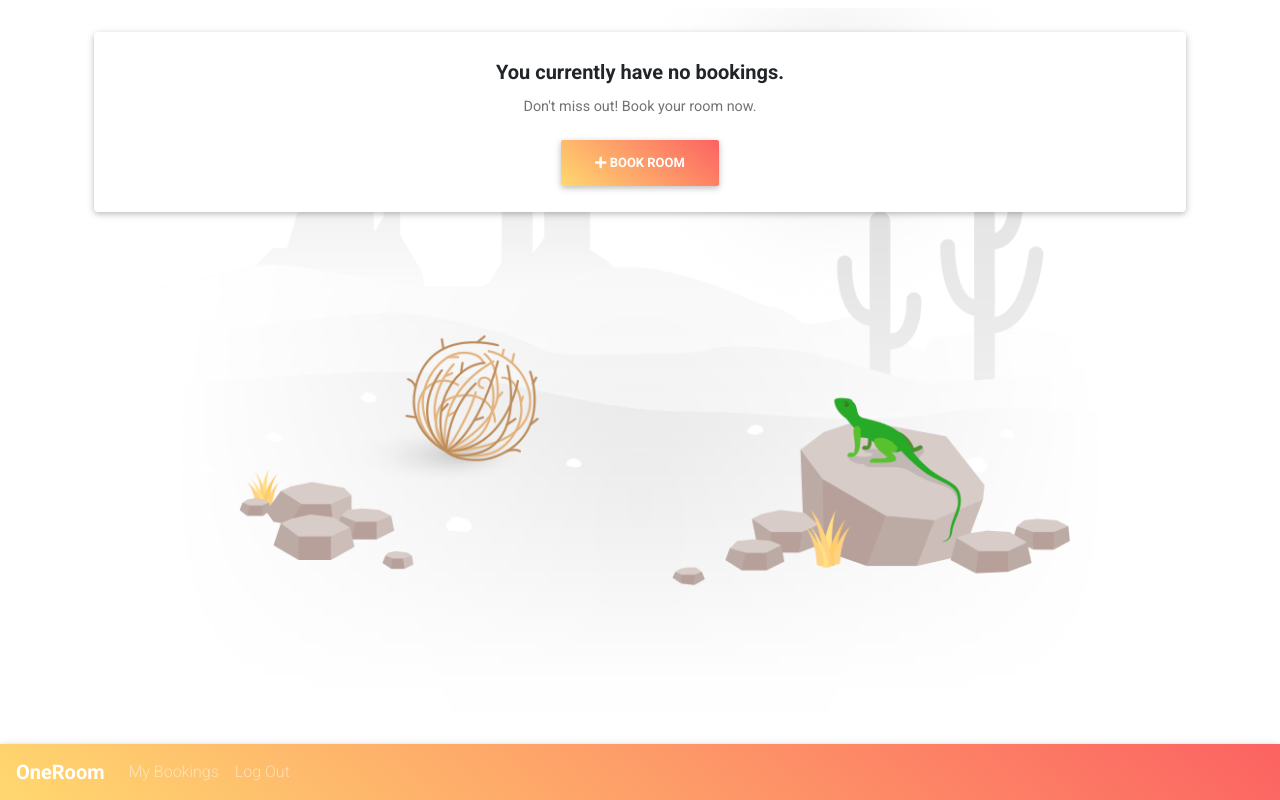
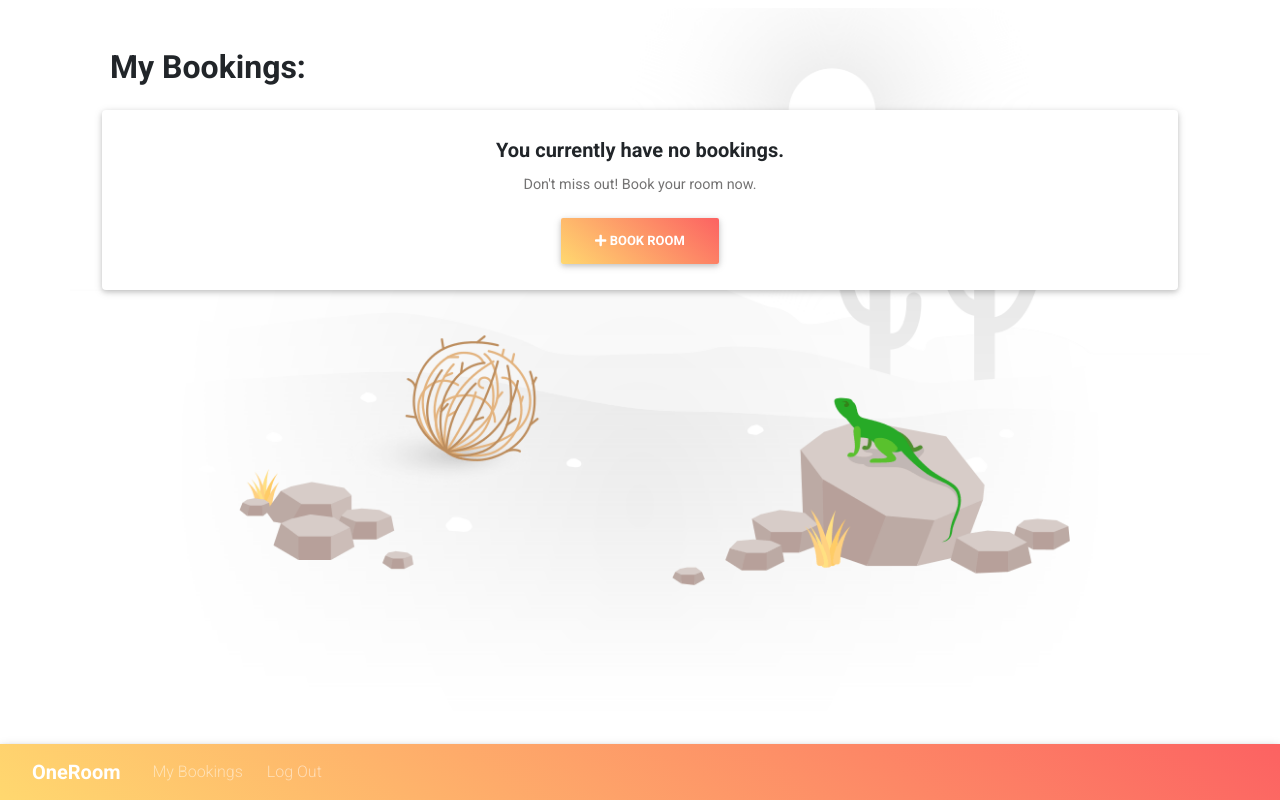
Before and after one commit to bradwindy/OneRoom, a React (Create React App) app in the folder app/: page / in a window 1280 px wide. Built offline with nearby package versions, Linux system fonts and the light colour scheme; sample sign-in values are in the browser's storage.

Commit message:
Visual changes.

```diff
--- a/app/src/components/Book.jsx
+++ b/app/src/components/Book.jsx
@@ -86,10 +86,17 @@ class BookPage extends Component {
         // conditional rendering of the content of the page depending on the URL
         if (page === 'date') {
             return (
-                <div className="container pt-2">
-                    <div className="row justify-content-center align-items-center no-gutters">
-                        <h2 className="pl-3 pb-3 pt-4 mt-2 font-weight-bold">Select Date:</h2>
+                <div className="container">
+                    <form className="form-vertical m-4" onSubmit={this.handleSubmit}>
+                        <div className="form-group row">
+                            <div className="col-sm-10 p-0">
+                                <h2 className="pl-3 pt-4 font-weight-bold">Select Date:</h2>
+                            </div>
+                        </div>
+                        <div className="form-group row align-items-center justify-content-center">
+                            <div className="col align-items-center justify-content-center text-center pt-4">
                                 <DatePicker className="pb-4"
+                                            id="date-select"
                                             date={this.props.parentState.date}
                                             minDate={startDate}
                                             onSelect={date => {
@@ -99,6 +106,8 @@ class BookPage extends Component {
                                 />
                             </div>
                         </div>
+                    </form>
+                </div>
             );
         } else if (page === 'time') {
             return (
@@ -106,7 +115,7 @@ class BookPage extends Component {
                     <form className="form-vertical m-4" onSubmit={this.handleSubmit}>
                         <div className="form-group row">
                             <div className="col-sm-10 p-0">
-                                <h2 className="pl-3 mt-2 font-weight-bold">Select Time:</h2>
+                                <h2 className="pl-3 pt-4 font-weight-bold">Select Time:</h2>
                             </div>
                         </div>
                         <div className="form-group row">
@@ -163,7 +172,7 @@ class BookPage extends Component {
                     <form className="form-vertical m-4" onSubmit={this.handleSubmit}>
                         <div className="form-group row">
                             <div className="col-sm-10 p-0">
-                                <h2 className="pl-3 mt-2 font-weight-bold">Name Booking:</h2>
+                                <h2 className="pl-3 pt-4 font-weight-bold">Name Booking:</h2>
                             </div>
                         </div>
                         <div className="form-group row">
--- a/app/src/components/Home.jsx
+++ b/app/src/components/Home.jsx
@@ -88,7 +88,7 @@ class Home extends Component {
         if (this.state.bookings === undefined || this.state.bookings.length === 0) {
             return (
                 <div
-                    className="container mt-2 p-3"
+                    className="container mt-2 p-4"
                     style={{
                         backgroundImage: "url(" + Background + ")",
                         backgroundPosition: "bottom center",
@@ -97,7 +97,7 @@ class Home extends Component {
                         height: "92vh"
                     }}
                 >
-
+                    <h2 className="pl-3 pb-3 pt-3 font-weight-bold">My Bookings:</h2>
 
                     <div className="card text-center m-2">
                         <div className="card-body">
@@ -119,7 +119,7 @@ class Home extends Component {
             return (
                 // "Home" component, a scrollable list of cards with booking info and buttons. Just example info for now
                 <div
-                    className="container pt-3 p-2"
+                    className="container pt-3 p-4"
                     style={{
                         backgroundImage: "url(" + BackgroundTwo + ")",
                         backgroundPosition: "bottom center",
--- a/app/src/components/Nav.jsx
+++ b/app/src/components/Nav.jsx
@@ -28,11 +28,11 @@ class Nav extends Component {
 
                 <header>
                     <nav className="navbar navbar-expand-lg navbar-dark fixed-bottom peach-gradient">
-                        <a className="navbar-brand font-weight-bold text-white" href="/">
+                        <a className="navbar-brand font-weight-bold text-white ml-3" href="/">
                             OneRoom
                         </a>
                         <button
-                            className="navbar-toggler"
+                            className="navbar-toggler mr-2"
                             type="button"
                             data-toggle="collapse"
                             data-target="#navbarNavAltMarkup"
@@ -47,11 +47,11 @@ class Nav extends Component {
                             id="navbarNavAltMarkup"
                         >
                             <div className="navbar-nav">
-                                <a className="nav-item nav-link" href="/">
+                                <a className="nav-item pl-3 nav-link" href="/">
                                     My Bookings
                                 </a>
 
-                                <a className="nav-item nav-link" href="/login" onClick={Nav.logout}>
+                                <a className="nav-item pl-3 nav-link" href="/login" onClick={Nav.logout}>
                                     Log Out{" "}
                                 </a>
                             </div>
@@ -64,7 +64,7 @@ class Nav extends Component {
             return (
                 <header>
                     <nav className="navbar navbar-light navbar-dark fixed-bottom peach-gradient">
-                        <a className="navbar-brand font-weight-bold text-white" href="/">
+                        <a className="navbar-brand font-weight-bold text-white ml-3" href="/">
                             OneRoom
                         </a>
                     </nav>
--- a/app/src/components/Rooms.jsx
+++ b/app/src/components/Rooms.jsx
@@ -54,8 +54,8 @@ class Rooms extends Component {
 
         // Map list of rooms to cards with room information badges
         return (
-            <div className="container pt-4 p-2">
-                <h2 className="pl-3 pb-3 pt-2 font-weight-bold">Availabilities:</h2>
+            <div className="container pt-4 p-4">
+                <h2 className="pl-3 pb-3 pt-4 font-weight-bold">Availabilities:</h2>
                 {this.state.rooms.map((room) =>
 
                     <div className="card m-2" key={room.name}>
```
Lines whose indentation alone changed are shown as unchanged.
